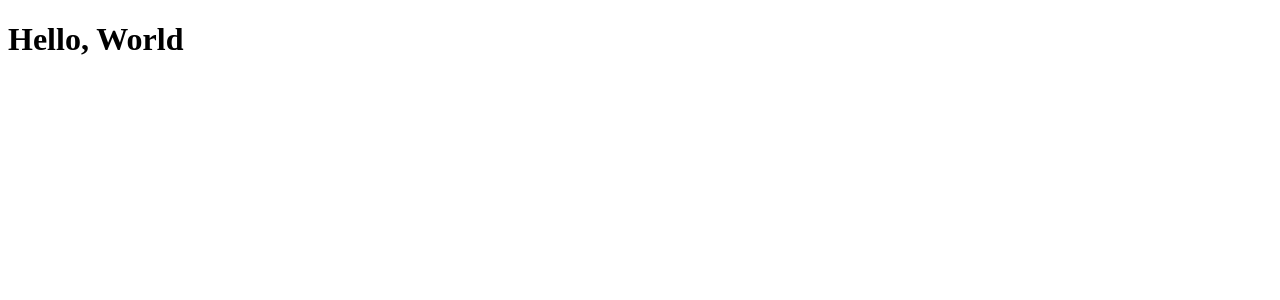
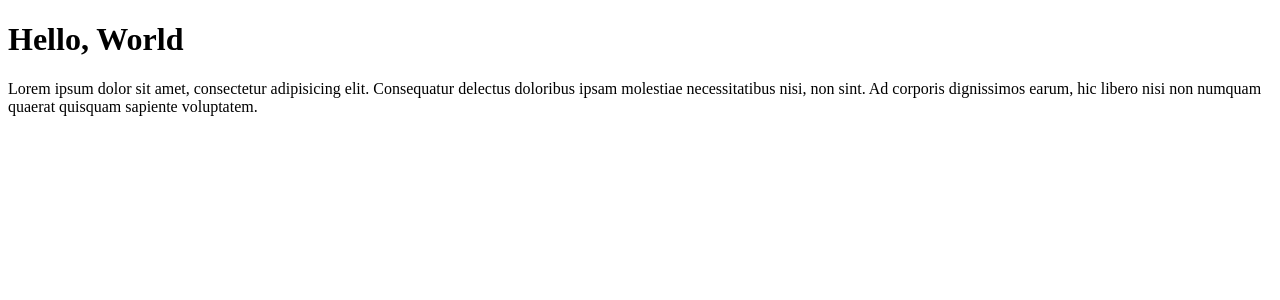
Before and after one commit to Mezherman/FEM3-FINAL-PROJECT, a React (Create React App) app in the folder online-shop/: page / in a window 1280 px wide. Shown: the top 300 px of the page. Built offline with nearby package versions, Linux system fonts and the light colour scheme.

Commit message:
Add paragraph

```diff
--- a/online-shop/src/App.js
+++ b/online-shop/src/App.js
@@ -4,6 +4,11 @@ export default class App extends Component {
   render() {
   console.log("GO, IT Monsters!");
   console.log("TEST FOR DIRECT PUSH INTO DEV BRANCH");
-    return <h1>Hello, World</h1>
+    return (
+      <React.Fragment>
+      <h1>Hello, World</h1>
+        <p>Lorem ipsum dolor sit amet, consectetur adipisicing elit. Consequatur delectus doloribus ipsam molestiae necessitatibus nisi, non sint. Ad corporis dignissimos earum, hic libero nisi non numquam quaerat quisquam sapiente voluptatem.</p>
+      </React.Fragment>
+    )
   }
 }
```
